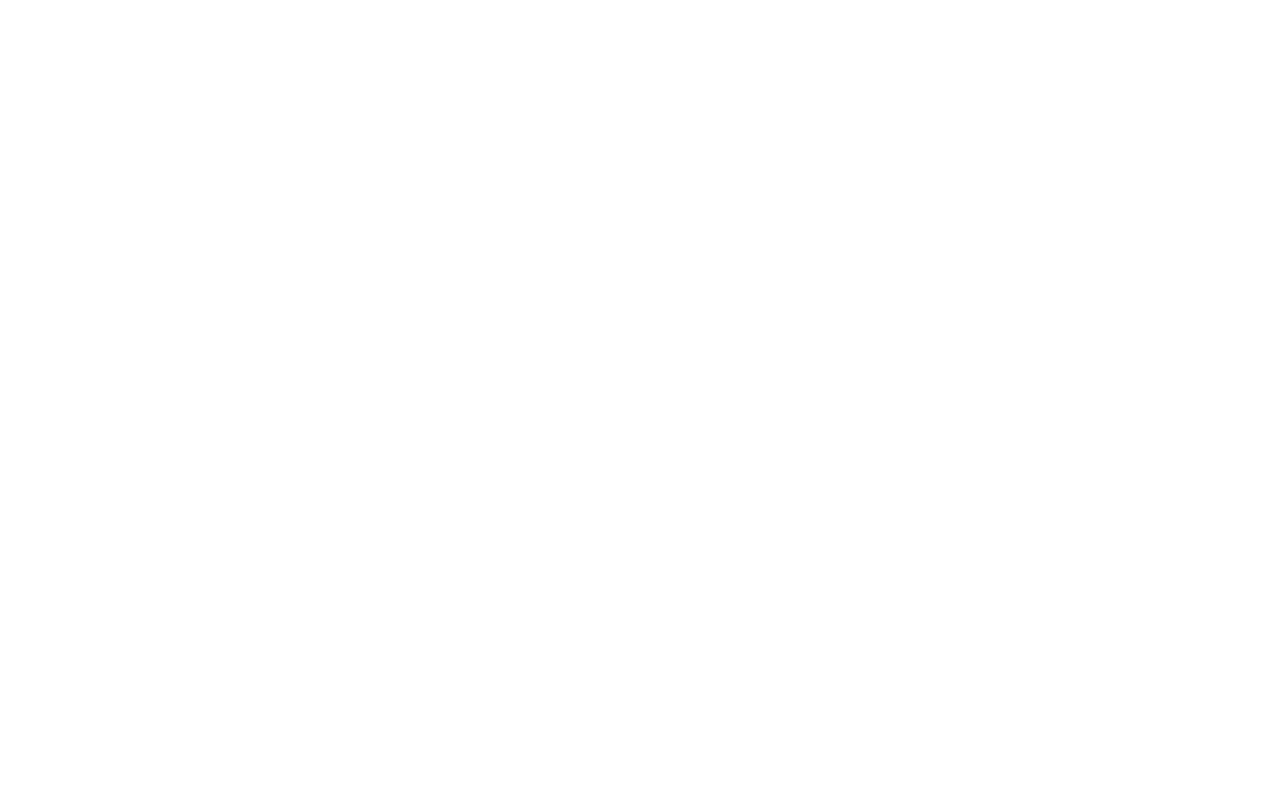
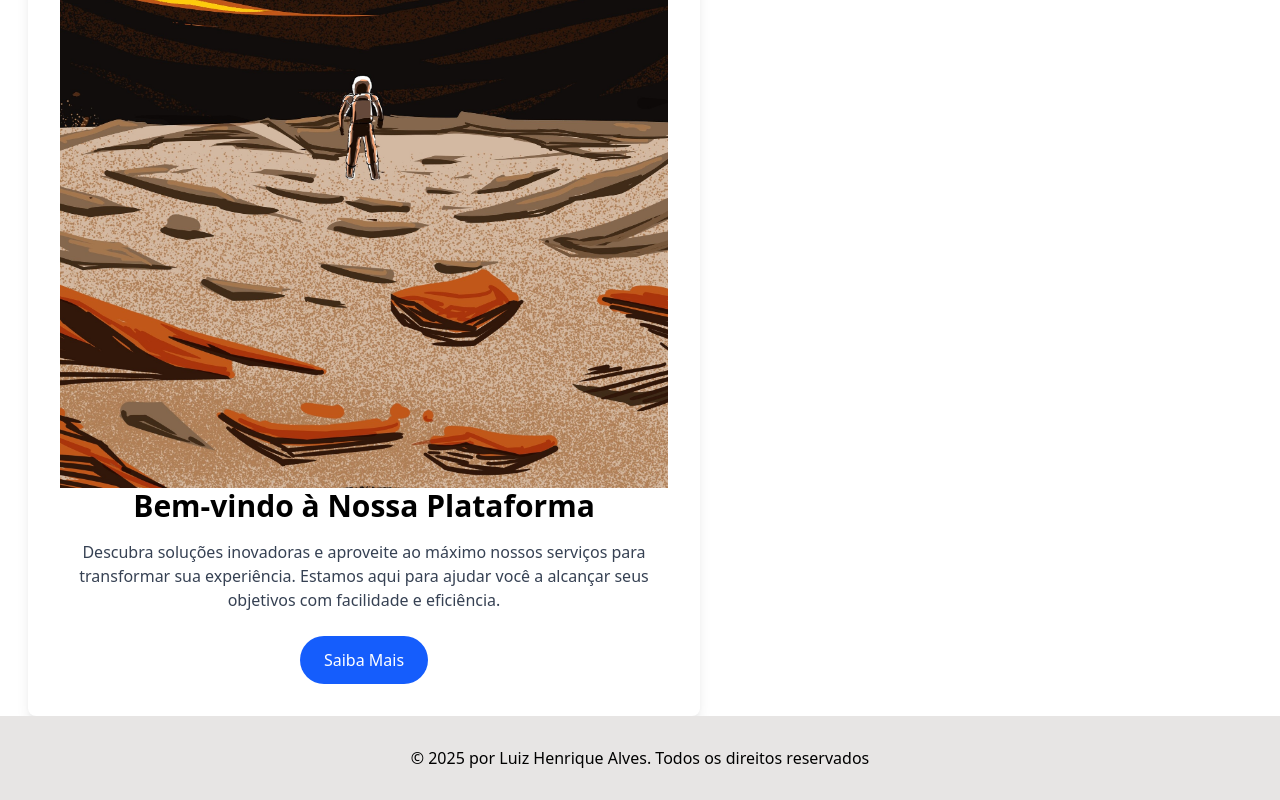
Before and after one commit to DavidWanderley/portfolioLuiz, a React (Vite) app: page /sobre in a window 1280 px wide. Shown: the part 500-1300 px from the top of the page. Before the commit the page ends 800 px from the top, so only its background shows below. Built offline with nearby package versions, Linux system fonts and the light colour scheme.

Commit message:
adicionando comentarios no codigo e a page notFound

```diff
--- a/src/App.jsx
+++ b/src/App.jsx
@@ -10,6 +10,7 @@
 import { Home } from "./pages/Home/Home";
 import { Portfolio } from "./pages/Portfolio/Portfolio";
 import { Orçamento } from "./pages/Orçamento/Orçamento";
+import { NotFound } from "./pages/NotFound/NotFound";
 
 function App() {
   return (
@@ -22,6 +23,7 @@
           <Route path="/portfolio" element={<Portfolio />} />
           <Route path="/contato" element={<Contato />} />
           <Route path="/orçamento" element={<Orçamento />} />
+          <Route path="*" element={<NotFound />} />
         </Routes>
       </main>
       <Footer />
--- a/src/containers/HomeContainers/FollowCloselySection/FollowCloselySection.jsx
+++ b/src/containers/HomeContainers/FollowCloselySection/FollowCloselySection.jsx
@@ -1,10 +1,38 @@
+import { Card } from "../../../components/HomeComponents/Card";
 import "./FollowCloselySection.css";
 
 export function FollowCloselySection() {
+  //colocar video ou imagens no lugar dos cards
+
   return (
     <>
-      <section className="FollowCloselySection bg-purple-300">
-        <span>ForbeArts Follow Closely Section</span>
+      <section className="FollowCloselySection">
+        <h1 className="text-3xl font-bold mb-4">Acompanhe meu trabalho</h1>
+
+        <p className="text-gray-700 text-base">Minhas redes sociais</p>
+
+        <div className="cards-container flex flex-wrap justify-center mx-30 p-4">
+          <Card
+            title="Lorem ipsum"
+            description="Lorem ipsum dolor sit amet, consectetur adipiscing elit. Sed do eiusmod tempor incididunt ut labore et dolore magna aliqua."
+            image="../../../../public/Image/art.png"
+          />
+          <Card
+            title="Lorem ipsum"
+            description="Lorem ipsum dolor sit amet, consectetur adipiscing elit, sed do eiusmod tempor incididunt ut labore et dolore magna aliqua.q"
+            image="../../../../public/Image/art.png"
+          />
+          <Card
+            title="Lorem ipsum"
+            description="Lorem ipsum dolor sit amet, consectetur adipiscing elit, sed do eiusmod tempor incididunt ut labore et dolore magna aliqua."
+            image="../../../../public/Image/art.png"
+          />
+          <Card
+            title="Lorem ipsum"
+            description="Lorem ipsum dolor sit amet, consectetur adipiscing elit, sed do eiusmod tempor incididunt ut labore et dolore magna aliqua."
+            image="../../../../public/Image/art.png"
+          />
+        </div>
       </section>
     </>
   );
--- a/src/containers/HomeContainers/HeroSection/HeroSection.css
+++ b/src/containers/HomeContainers/HeroSection/HeroSection.css
@@ -2,6 +2,7 @@
 
 .heroSection {
   padding: 50px 20px;
+  background-image: url("../../../../public/Image/background.png");
 }
 
 .heroBanner {
--- a/src/containers/HomeContainers/HeroSection/HeroSection.jsx
+++ b/src/containers/HomeContainers/HeroSection/HeroSection.jsx
@@ -6,10 +6,11 @@
 export function HeroSection() {
   return (
     <>
-      <section className="heroSection flex flex-col md:flex-row items-center justify-between p-8 bg-gray-50">
+      <section className="heroSection flex flex-col md:flex-row items-center justify-between p-8">
         <CarouselHomeComponents />
+        {/* artes em geral ou varis em quadrados pequenos ou o carrocel auto */}
 
-        <div className="bg-gray-100 p-8 rounded-lg shadow-lg max-w-2xl mx-auto text-center ml-7">
+        <div className="bg-gray-100 p-8 rounded-lg shadow-lg max-w-2xl mx-auto text-center ml-7 ">
           <h1 className="text-3xl font-bold mb-4">
             Bem-vindo à Nossa Plataforma
           </h1>
--- /dev/null
+++ b/src/containers/Sobre/HeroSobreSection.jsx
@@ -0,0 +1,23 @@
+export function HeroSobreSection() {
+  // adicionar flex nessa parte e corrigir o link do botao
+  return (
+    <>
+      <section className="HeroSobreSection">
+        <div className="p-8 rounded-lg shadow-lg max-w-2xl mx-auto text-center ml-7">
+          <img src="../../../public/Image/forbellone-card-model-art-52.jpg" alt="" />
+          <h1 className="text-3xl font-bold mb-4">
+            Bem-vindo à Nossa Plataforma
+          </h1>
+          <p className="text-gray-700 mb-6">
+            Descubra soluções inovadoras e aproveite ao máximo nossos serviços
+            para transformar sua experiência. Estamos aqui para ajudar você a
+            alcançar seus objetivos com facilidade e eficiência.
+          </p>
+          <button href="../../pages/Portfolio/Portfolio.jsx" className="bg-blue-600 text-white px-6 py-3 rounded-full hover:bg-blue-700 transition duration-300">
+            Saiba Mais
+          </button>
+        </div>
+      </section>
+    </>
+  );
+}
--- a/src/pages/Home/Home.jsx
+++ b/src/pages/Home/Home.jsx
@@ -1,3 +1,4 @@
+import { Card } from "../../components/HomeComponents/Card";
 import { FollowCloselySection } from "../../containers/HomeContainers/FollowCloselySection/FollowCloselySection";
 import { HeroSection } from "../../containers/HomeContainers/HeroSection/HeroSection";
 import { ProduceSection } from "../../containers/HomeContainers/ProduceSection/ProduceSection";
@@ -7,6 +8,11 @@
     <section className="home-container">
       <HeroSection />
 
+      <div className="bg-blue-200">
+        <h1>Fotos de artes</h1>
+         <Card image="../../../../public/Image/art.png" /> {/* ao clickar na arte abriria uma nova aba com mais fotos relacionada a arte e  com texto explicando sobre ela */}
+      </div>
+
       <ProduceSection />
 
       <FollowCloselySection />
--- /dev/null
+++ b/src/pages/NotFound/NotFound.jsx
@@ -0,0 +1,6 @@
+
+export function NotFound() {
+  return (
+    <div>404 NOT FOUND</div>
+  );
+}
--- a/src/pages/Sobre/Sobre.jsx
+++ b/src/pages/Sobre/Sobre.jsx
@@ -1,8 +1,9 @@
+import { HeroSobreSection } from "../../containers/Sobre/HeroSobreSection";
 
 export function Sobre() {
   return (
     <section className="home-container">
-        <p>About Lorem ipsum dolor sit amet consectetur adipisicing elit. Cumque dolores provident, natus dolorem sequi accusantium reprehenderit aut autem, vel dicta quae perferendis omnis magni aspernatur non vero adipisci quaerat animi?</p>
+      <HeroSobreSection />
     </section>
   );
 }
```
